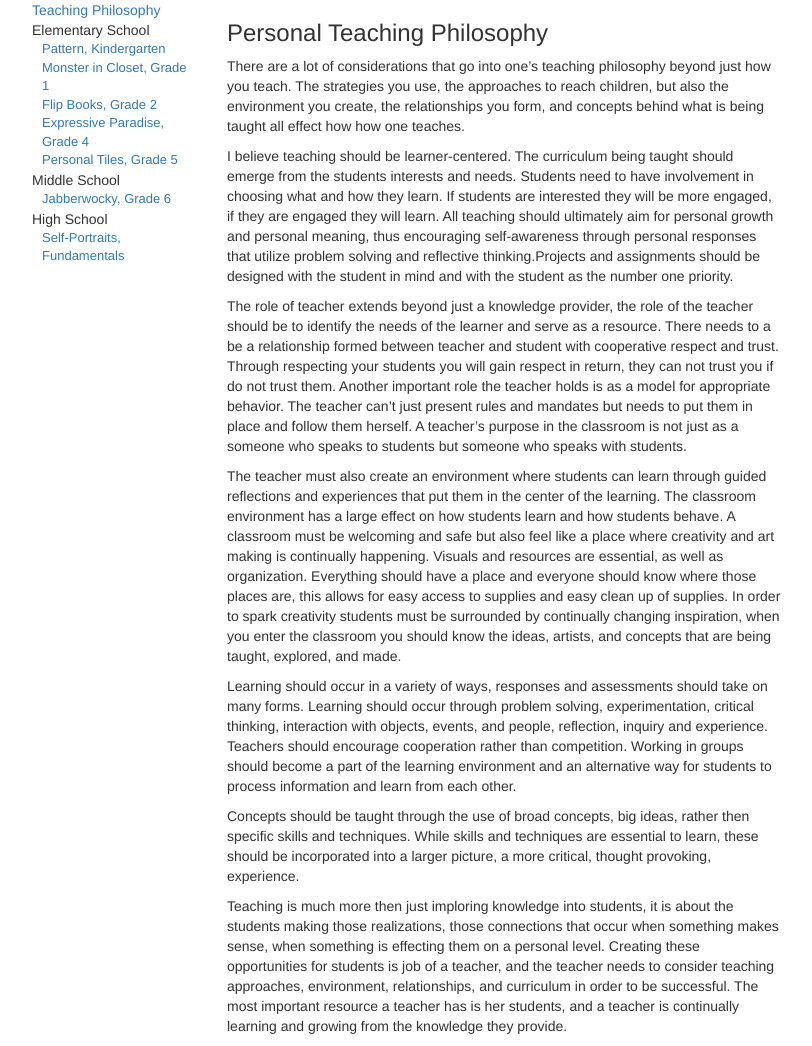
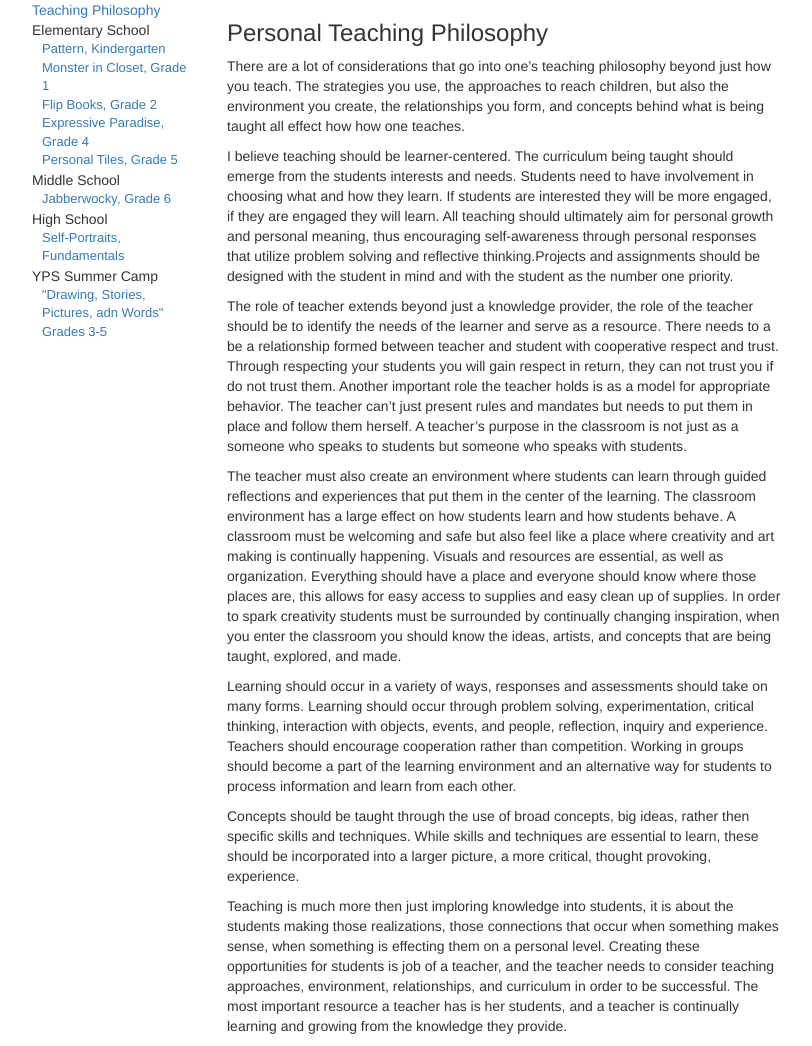
Before and after one commit to kstabin/kstabin.com, a Jekyll site: the page built from teacher/philosophy.html, in a window 1280 px wide. Shown: the part 372-1418 px from the top of the page, without its empty margins (233-1045 px from the left). Built offline with Jekyll 4.4.1, drawn with Linux system fonts in a browser that asks for light colours; nearby versions of some CDN libraries.

Commit message:
add YPS to teacher nav

```diff
--- a/_layouts/teacher.html
+++ b/_layouts/teacher.html
@@ -33,7 +33,12 @@
 						<li></li>
 					</ul>
 				</li>
-			</ul>
+				<li>YPS Summer Camp
+					<ul>
+						<li><a href="YPS-Drawing_Stories.html">"Drawing, Stories, Pictures, adn Words" Grades 3-5</a></li>
+						<li></li>
+						<li>
+					</ul>
 		</div>
 		<div class="col-md-9">
 			{{ content }}
```
Also changed, not shown: teacher/YPS-Drawing-Stories.html (added, +8 -0 lines).
